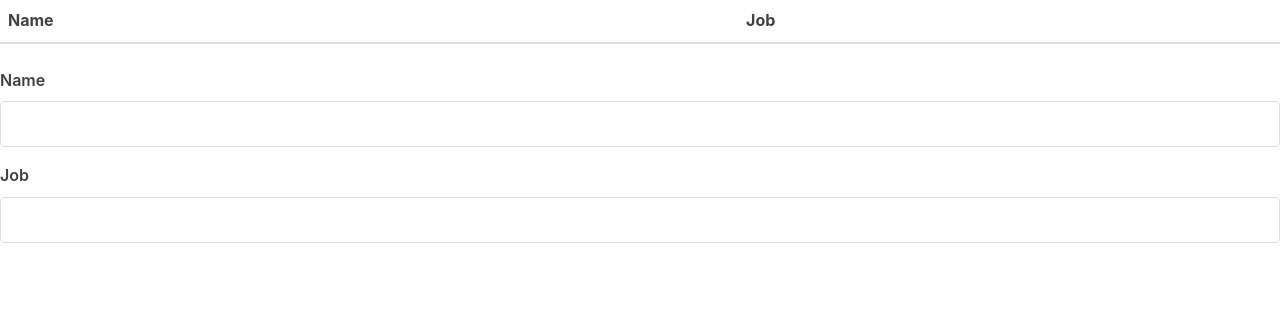
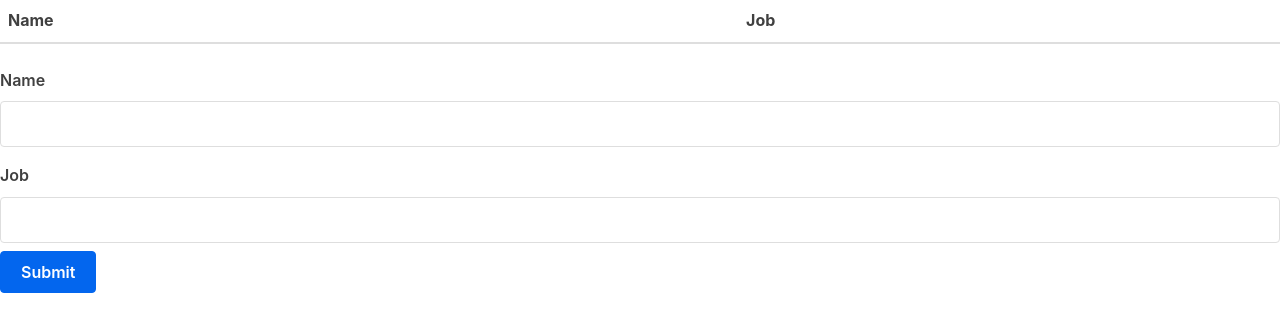
Before and after one commit to Motti789/directory, a React (Create React App) app: page / in a window 1280 px wide. Shown: the top 332 px of the page. Built offline with nearby package versions, Linux system fonts and the light colour scheme.

Commit message:
added the submit button to the form

```diff
--- a/src/Form.js
+++ b/src/Form.js
@@ -33,7 +33,7 @@ handleChange = (event) => {
 
         <label htmlFor="job">Job</label>
         <input type="text" name="job" value={job} onChange={this.handleChange} />
-
+        <input type="button" value="Submit" onClick={this.submitForm} />
       </form>
     );
   }
```
